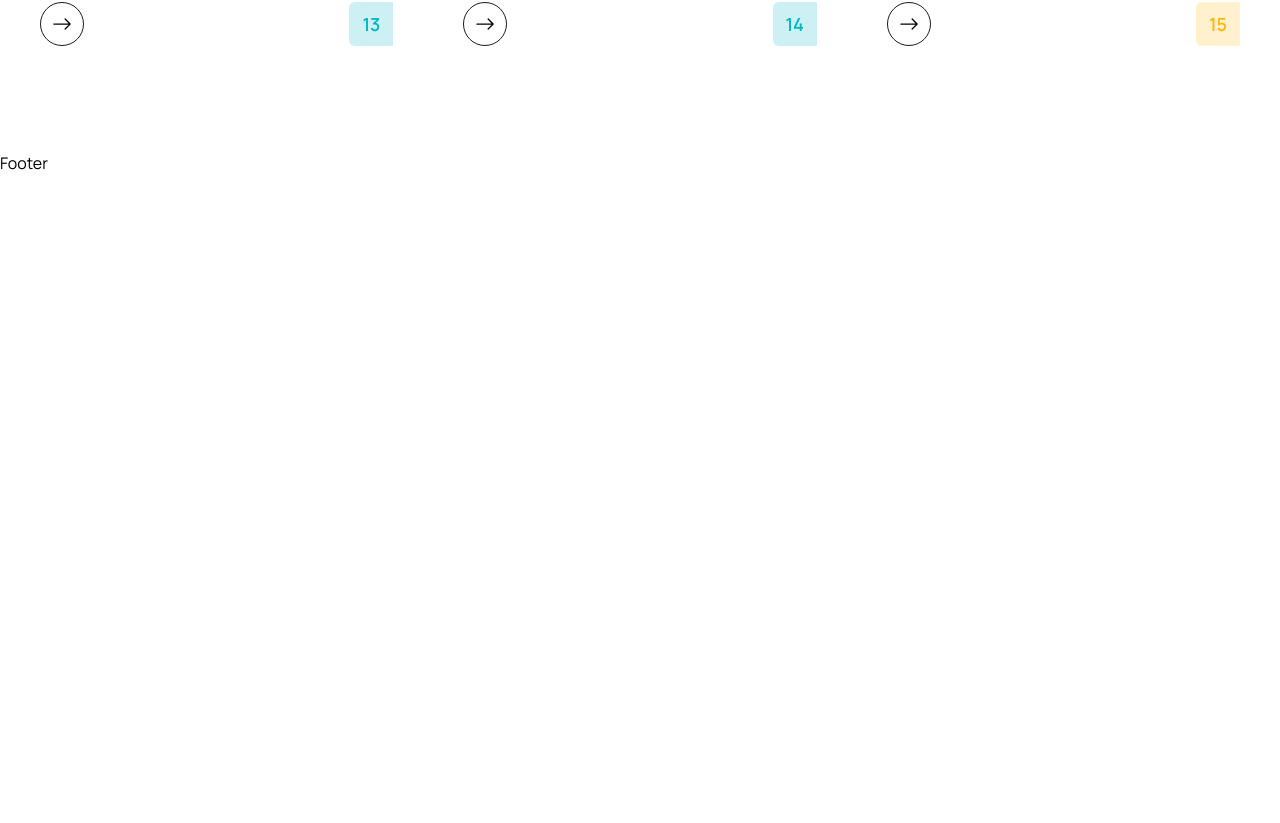
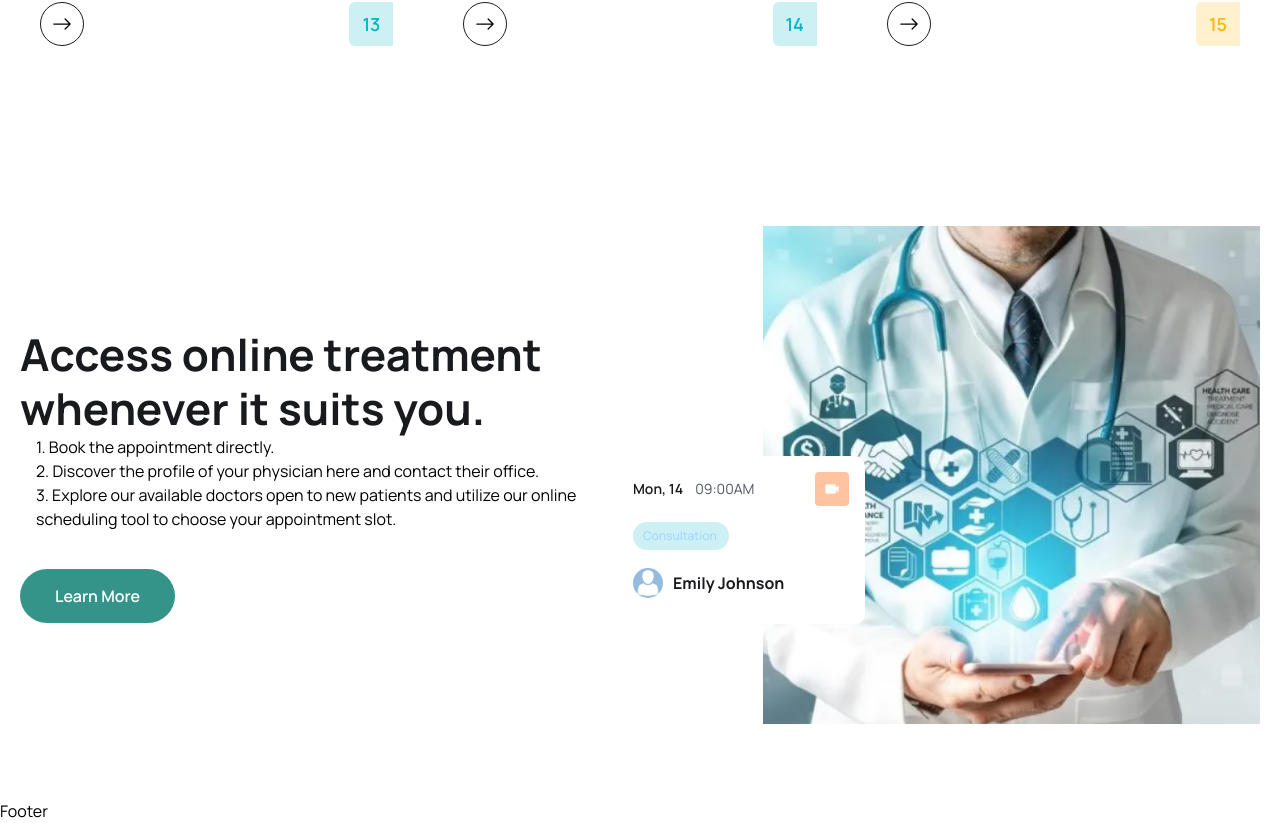
Before and after one commit to bettitaksas/medi-pointment, a React (Vite) app in the folder frontend/: page / in a window 1280 px wide. Shown: the part 4149-4972 px from the top of the page. Before the commit the page ends 4324 px from the top, so only its background shows below. Built offline with nearby package versions, Linux system fonts and the light colour scheme.

Commit message:
add feature

```diff
--- a/frontend/src/pages/Home.jsx
+++ b/frontend/src/pages/Home.jsx
@@ -4,6 +4,9 @@
 import icon1 from '../assets/images/icon1.png';
 import icon2 from '../assets/images/icon2.png';
 import icon3 from '../assets/images/icon3.png';
+import featureImg from '../assets/images/feature-img.png';
+import videoIcon from '../assets/images/video-icon.png';
+import avatarIcon from '../assets/images/avatar-icon.png';
 
 import { Link } from 'react-router-dom';
 import { BsArrowRight } from 'react-icons/bs';
@@ -209,6 +212,75 @@
                     <ServicesList />
                 </div>
             </section>
+
+            {/* =====about content===== */}
+
+            <section>
+                <div className='container'>
+                    <div className='flex justify-between items-center flex-col lg:flex-row'>
+                        {/* =====content===== */}
+                        <div className='xl:w-[670px]'>
+                            <h2 className='heading'>
+                                Access online treatment <br /> whenever it suits
+                                you.
+                            </h2>
+                            <ul className='pl-4'>
+                                <li className='text__para '>
+                                    1. Book the appointment directly.
+                                </li>
+                                <li className='text__para '>
+                                    2. Discover the profile of your physician
+                                    here and contact their office.
+                                </li>
+                                <li className='text__para'>
+                                    3. Explore our available doctors open to new
+                                    patients and utilize our online scheduling
+                                    tool to choose your appointment slot.
+                                </li>
+                            </ul>
+                            <Link to='/'>
+                                <button className='btn'>Learn More</button>
+                            </Link>
+                        </div>
+
+                        {/* =====img===== */}
+                        <div className='relative z-10  xl:w-[770px] flex justify-end mt-[50px] lg:mt-0'>
+                            <img
+                                src={featureImg}
+                                className='w-3/4'
+                                alt='about_img'
+                            />
+
+                            <div className='w-[150px] lg:w-[248px] bg-white absolute bottom-[50px] left-0  md:bottom-[100px]  md:left-[20px] z-20 p-2 pb-3 lg:pt-4 lg:px-4 lg:pb-[26px] rounded-[10px]'>
+                                <div className='flex items-center justify-between'>
+                                    <div className='flex items-center gap-[6px] lg:gap-3'>
+                                        <p className='text-[10px] leading-[10px] lg:text-[14px] lg:leading-5 font-[600] text-headingColor'>
+                                            Mon, 14
+                                        </p>
+                                        <p className='text-[10px] leading-[10px] lg:text-[14px] lg:leading-5 font-[400] text-textColor'>
+                                            09:00AM
+                                        </p>
+                                    </div>
+                                    <span className='w-5 h-5 lg:w-[34px] lg:h-[34px] flex items-center justify-center bg-yellowColor rounded-[4px] py-1 px-[6px] lg:py-3 lg:px-[9px]'>
+                                        <img src={videoIcon} alt='' />
+                                    </span>
+                                </div>
+
+                                <div className='w-[65px] lg:w-[96px] bg-[#CCF0F3] py-1 px-2 lg:py-[6px] lg:px-[10px] rounded-full  text-[8px] leading-[8px] lg:text-[12px] lg:leading-4 font-[500] text-irisBlueColor mt-2 lg:mt-4 '>
+                                    Consultation
+                                </div>
+
+                                <div className='flex items-center gap-[6px] lg:gap-[10px] mt-2 lg:mt-[18px]'>
+                                    <img src={avatarIcon} alt='' className='w-[30px] rounded-full'/>
+                                    <h4 className='text-[10px] leading-3 lg:text-[16px] lg:leading-[22px] font-[700] text-headingColor'>
+                                        Emily Johnson
+                                    </h4>
+                                </div>
+                            </div>
+                        </div>
+                    </div>
+                </div>
+            </section>
         </>
     );
 };
```
Also changed, not shown: frontend/src/assets/images/feature-img.png (added), frontend/src/assets/images/video-icon.png (added).
